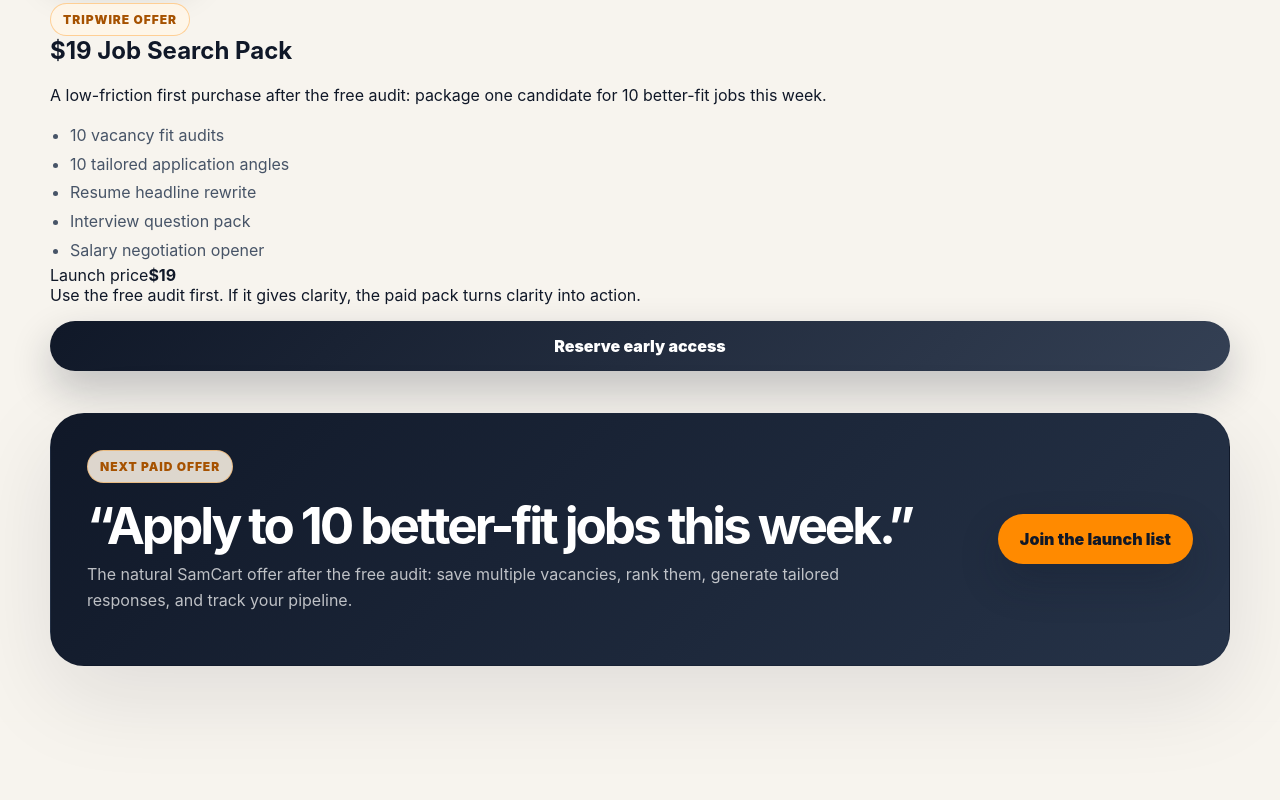
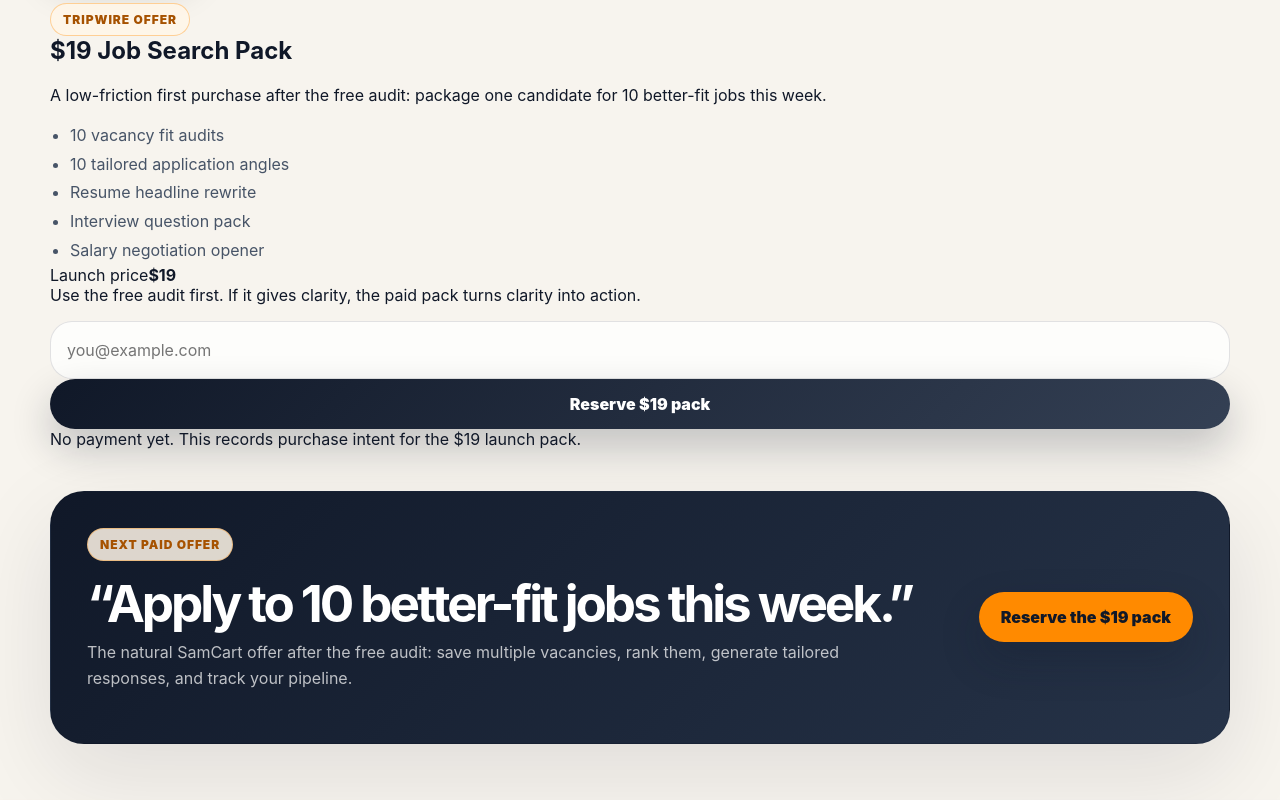
Before and after one commit to safal207/CareerOS, a React (Vite) app: page / in a window 1280 px wide. Shown: the part 3044-3844 px from the top of the page. Before the commit the page ends 3766 px from the top, so only its background shows below. Built offline with nearby package versions, Linux system fonts and the light colour scheme.

Commit message:
web: capture checkout intent from tripwire offer

```diff
--- a/src/web/App.tsx
+++ b/src/web/App.tsx
@@ -1,6 +1,7 @@
 import React, { useMemo, useState } from "react";
 import { analyzeMatch } from "../analyzer.js";
 import type { MatchReport } from "../models.js";
+import { submitCheckoutIntent } from "./checkoutIntentClient.js";
 import { submitWaitlistEmail } from "./waitlistClient.js";
 
 const sampleResume = `Senior QA Engineer with 12+ years of experience in fintech, banking, reporting systems, REST API testing, Postman, Swagger, SQL validation, regression testing, smoke testing, logs, Kibana, Elastic, Sentry, Chrome DevTools, and microservice testing.`;
@@ -8,13 +9,17 @@ const sampleResume = `Senior QA Engineer with 12+ years of experience in fintech
 const sampleVacancy = `Senior QA Engineer for a fintech platform. Requirements: 5+ years of QA experience, manual testing, API testing with Postman or Swagger, SQL skills for data validation, experience with banking, brokerage, investment, or reporting products. Nice to have: Kafka, Docker, Python automation. Salary range not specified.`;
 
 type WaitlistState = "idle" | "submitting" | "joined" | "error";
+type CheckoutIntentState = "idle" | "submitting" | "reserved" | "error";
 
 export function App() {
   const [resumeText, setResumeText] = useState(sampleResume);
   const [vacancyText, setVacancyText] = useState(sampleVacancy);
   const [email, setEmail] = useState("");
+  const [checkoutEmail, setCheckoutEmail] = useState("");
   const [waitlistState, setWaitlistState] = useState<WaitlistState>("idle");
+  const [checkoutIntentState, setCheckoutIntentState] = useState<CheckoutIntentState>("idle");
   const [waitlistMessage, setWaitlistMessage] = useState("No spam. The promise: fewer applications, better odds.");
+  const [checkoutIntentMessage, setCheckoutIntentMessage] = useState("No payment yet. This records purchase intent for the $19 launch pack.");
   const [report, setReport] = useState<MatchReport>(() => analyzeMatch(sampleResume, sampleVacancy));
 
   const recommendationLabel = useMemo(() => formatLabel(report.recommendation), [report.recommendation]);
@@ -31,6 +36,16 @@ export function App() {
     const result = await submitWaitlistEmail(email);
     setWaitlistState(result.ok ? "joined" : "error");
     setWaitlistMessage(result.message);
+  }
+
+  async function handleCheckoutIntent(event: React.FormEvent<HTMLFormElement>) {
+    event.preventDefault();
+    setCheckoutIntentState("submitting");
+    setCheckoutIntentMessage("Reserving your $19 pack intent...");
+
+    const result = await submitCheckoutIntent(checkoutEmail || email);
+    setCheckoutIntentState(result.ok ? "reserved" : "error");
+    setCheckoutIntentMessage(result.message);
   }
 
   return (
@@ -140,7 +155,19 @@ export function App() {
         <div className="checkout-card">
           <div className="checkout-price"><span>Launch price</span><strong>$19</strong></div>
           <p>Use the free audit first. If it gives clarity, the paid pack turns clarity into action.</p>
-          <a className="primary-button full-width" href="#waitlist">Reserve early access</a>
+          <form className="checkout-intent-form" onSubmit={handleCheckoutIntent}>
+            <input
+              type="email"
+              placeholder="you@example.com"
+              value={checkoutEmail}
+              onChange={(event) => setCheckoutEmail(event.target.value)}
+              aria-label="Checkout intent email"
+            />
+            <button className="primary-button full-width" type="submit" disabled={checkoutIntentState === "submitting"}>
+              {checkoutIntentState === "submitting" ? "Reserving..." : checkoutIntentState === "reserved" ? "Reserved" : "Reserve $19 pack"}
+            </button>
+          </form>
+          <p className="form-note">{checkoutIntentMessage}</p>
         </div>
       </section>
 
@@ -150,7 +177,7 @@ export function App() {
           <h2>“Apply to 10 better-fit jobs this week.”</h2>
           <p>The natural SamCart offer after the free audit: save multiple vacancies, rank them, generate tailored responses, and track your pipeline.</p>
         </div>
-        <a className="primary-button" href="#waitlist">Join the launch list</a>
+        <a className="primary-button" href="#offer">Reserve the $19 pack</a>
       </section>
     </main>
   );
```
